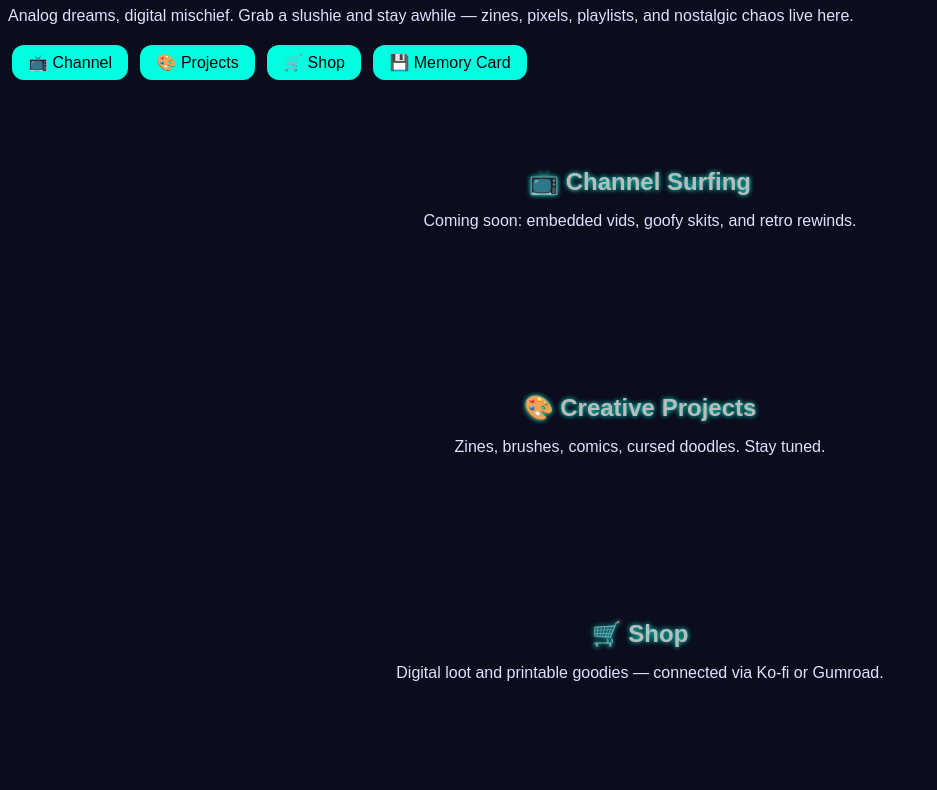
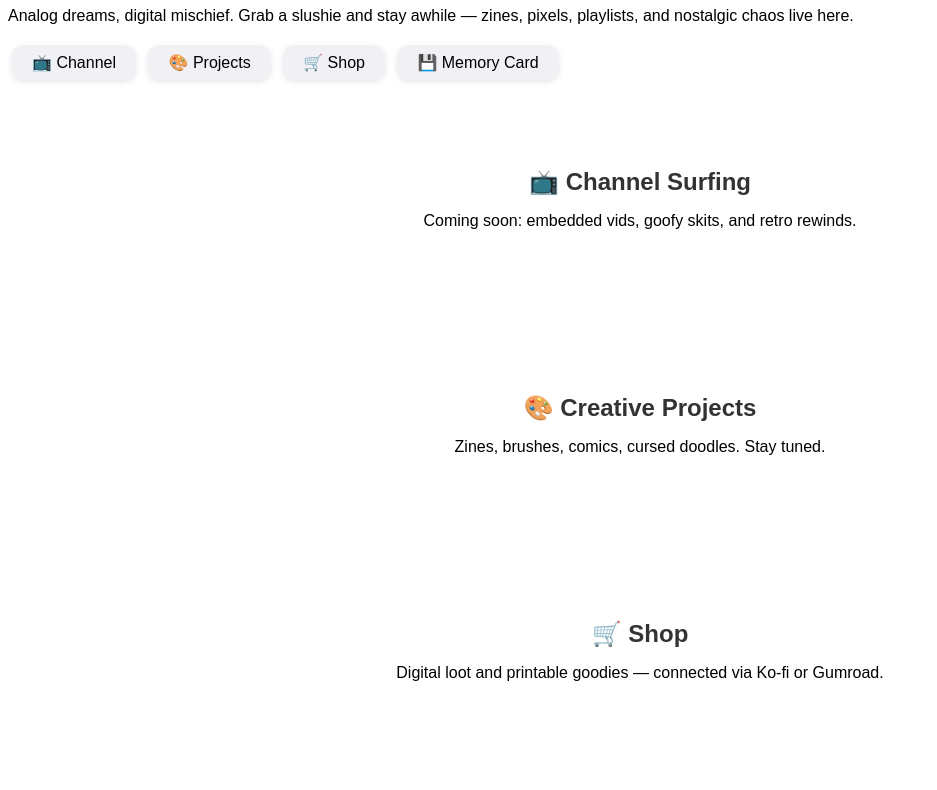
Before and after one commit to yoXneo/yoxneo, a plain HTML site: page docs/index.html in a window 1280 px wide. Shown: the part 99-889 px from the top of the page, without its empty margins (0-937 px from the left). Drawn offline with Linux system fonts and the light colour scheme.

Commit message:
Update style.css

```diff
--- a/docs/style.css
+++ b/docs/style.css
@@ -1,6 +1,20 @@
-body { background-color: #0b0c1c; color: #e0e0ff; font-family: sans-serif; }
-h1, h2 { text-shadow: 0 0 5px #00ffe1; }
+body { background-color: #ffffff; color: #000000; font-family: sans-serif; }
+h1, h2 { text-shadow: none; color: #000; }
 .section { padding: 4rem 1rem; text-align: center; }
-.section-title { font-size: 1.5rem; margin-bottom: 1rem; color: #bbb; }
-.btn { background-color: #00ffe1; color: #000; padding: 0.5rem 1rem; border-radius: 0.75rem; margin: 0.25rem; text-decoration: none; display: inline-block; }
-.btn:hover { background-color: #ffa45b; }
+.section-title { font-size: 1.5rem; margin-bottom: 1rem; color: #333; }
+.btn {
+  background-color: #f0f0f5;
+  color: #000;
+  padding: 0.5rem 1.25rem;
+  border-radius: 0.75rem;
+  margin: 0.25rem;
+  text-decoration: none;
+  display: inline-block;
+  box-shadow: 0 2px 6px rgba(0,0,0,0.1);
+  transition: all 0.3s ease;
+}
+.btn:hover {
+  background-color: #ffa45b;
+  color: #fff;
+  box-shadow: 0 4px 12px rgba(0,0,0,0.2);
+}
```
